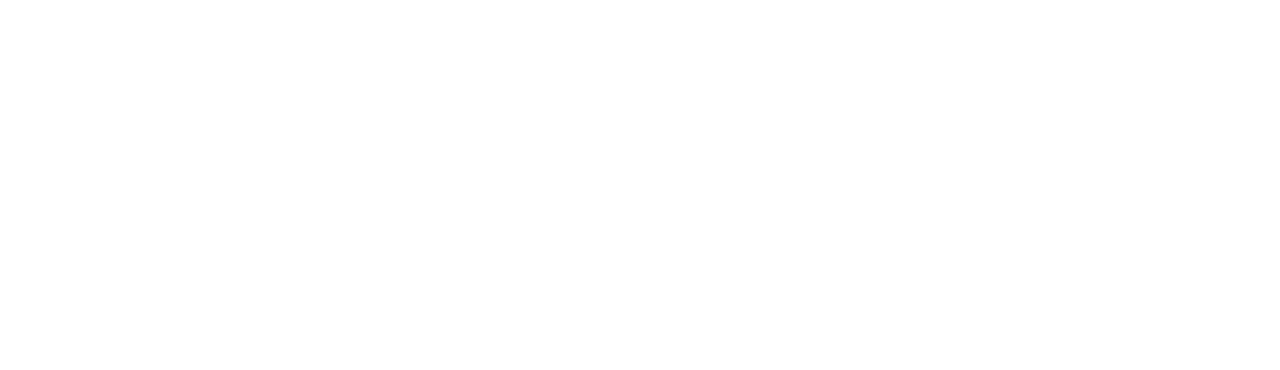
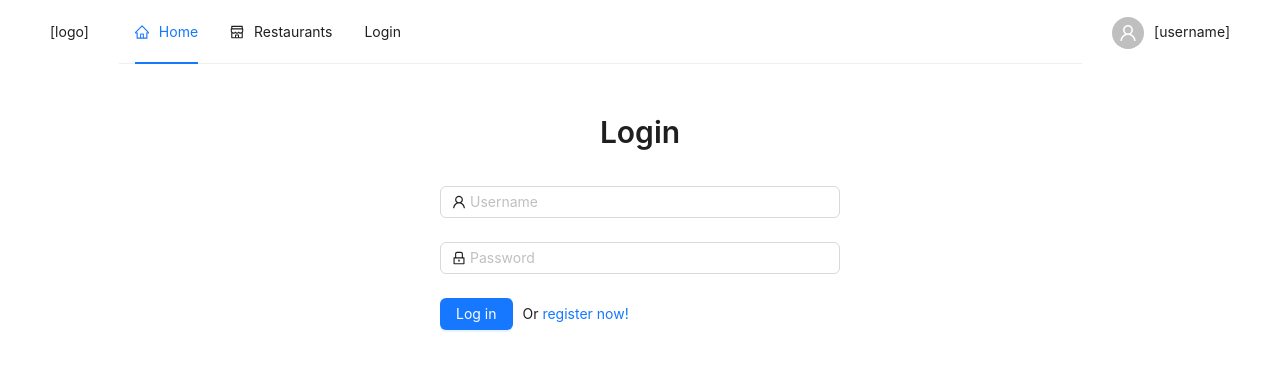
Before and after one commit to Pejomi/mtogo-frontend, a React (Create React App) app: page /login in a window 1280 px wide. Before the commit this address had no page. Shown: the top 370 px of the page. Built offline with nearby package versions, Linux system fonts and the light colour scheme.

Commit message:
added login page

```diff
--- /dev/null
+++ b/src/components/LoginForm.tsx
@@ -0,0 +1,46 @@
+import { Content } from "antd/es/layout/layout";
+import Title from "antd/es/typography/Title";
+import { Button, Checkbox, Form, Input } from "antd";
+import { UserOutlined, LockOutlined } from "@ant-design/icons";
+
+const LoginForm = () => {
+    const onFinish = (values: any) => {
+        console.log('Received values of form: ', values);
+    };
+
+    return (
+        <Form
+            name="normal_login"
+            className="login-form"
+            initialValues={{ remember: true }}
+            onFinish={onFinish}
+        >
+            <Form.Item
+                name="username"
+                rules={[{ required: true, message: 'Please input your Username!' }]}
+            >
+                <Input prefix={<UserOutlined className="site-form-item-icon" />} placeholder="Username" />
+            </Form.Item>
+            <Form.Item
+                name="password"
+                rules={[{ required: true, message: 'Please input your Password!' }]}
+            >
+                <Input
+                    prefix={<LockOutlined className="site-form-item-icon" />}
+                    type="password"
+                    placeholder="Password"
+                />
+            </Form.Item>
+
+            <Form.Item>
+                <Button type="primary" htmlType="submit" className="login-form-button">
+                    Log in
+                </Button>
+
+                <span style={{ paddingLeft: "10px" }}>Or <a href="">register now!</a></span>
+            </Form.Item>
+        </Form>
+    )
+}
+
+export default LoginForm;
--- a/src/components/Navigationbar.tsx
+++ b/src/components/Navigationbar.tsx
@@ -22,7 +22,7 @@
         },
     ];
 
-    const [current, setCurrent] = useState('mail');
+    const [current, setCurrent] = useState('1');
 
     const onClick: MenuProps['onClick'] = (e) => {
         console.log('click ', e);
@@ -49,6 +49,10 @@
                                 Restaurants
                                 <Link to="/restaurants" />
                             </Menu.Item>
+                            <Menu.Item key="3">
+                                Login
+                                <Link to="/login" />
+                            </Menu.Item>
                         </Menu>
                     </Col>
                     <Col style={{ marginLeft: "30px" }}>
--- a/src/pages/Home.tsx
+++ b/src/pages/Home.tsx
@@ -7,14 +7,14 @@
     return (
         <>
             <NavigationBar />
-            <Content >
+
             <div style={{ padding: 24, minHeight: 380, textAlign: "center" }}>
                 <Title>Welcome to MTOGO</Title>
                 <Title level={5} type="secondary"> Try our fantastic food delivery. Create a free account to get started today!</Title>
                 <br />
                 <Button type="primary">Get started</Button>
             </div>
-            </Content >
+
         </>
     )
 }
--- /dev/null
+++ b/src/pages/Login.tsx
@@ -0,0 +1,25 @@
+import { Content } from "antd/es/layout/layout";
+import NavigationBar from "../components/Navigationbar";
+import Title from "antd/es/typography/Title";
+import { Button, Col, Flex, Row } from "antd";
+import LoginForm from "../components/LoginForm";
+
+const Login = () => {
+    return (
+        <>
+            <NavigationBar />
+
+            <div style={{ padding: 24, minHeight: 380 }}>
+                <Title level={2} style={{ textAlign: "center" }}>Login</Title>
+                <br />
+                <Flex justify="center" align="flex-start">
+                    <Col style={{ width: "100%", maxWidth: "400px" }}>
+                        <LoginForm />
+                    </Col>
+                </Flex>
+            </div>
+        </>
+    )
+}
+
+export default Login;
--- a/src/routes/AppRouter.tsx
+++ b/src/routes/AppRouter.tsx
@@ -1,10 +1,12 @@
 import { Routes, Route } from "react-router-dom";
 import Home from "../pages/Home";
+import Login from "../pages/Login";
 
 const AppRouter = () => {
     return (
         <Routes>
             <Route path='/' element={<Home />} />
+            <Route path='/login' element={<Login />} />
         </Routes>
     );
 }
```
Lines whose indentation alone changed are shown as unchanged.
